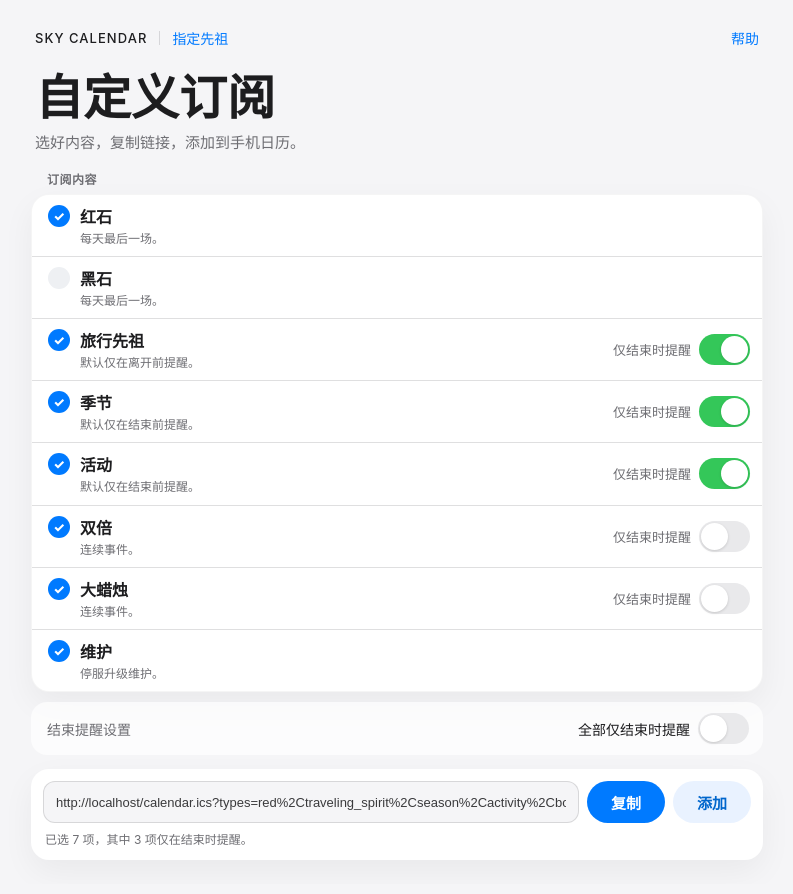
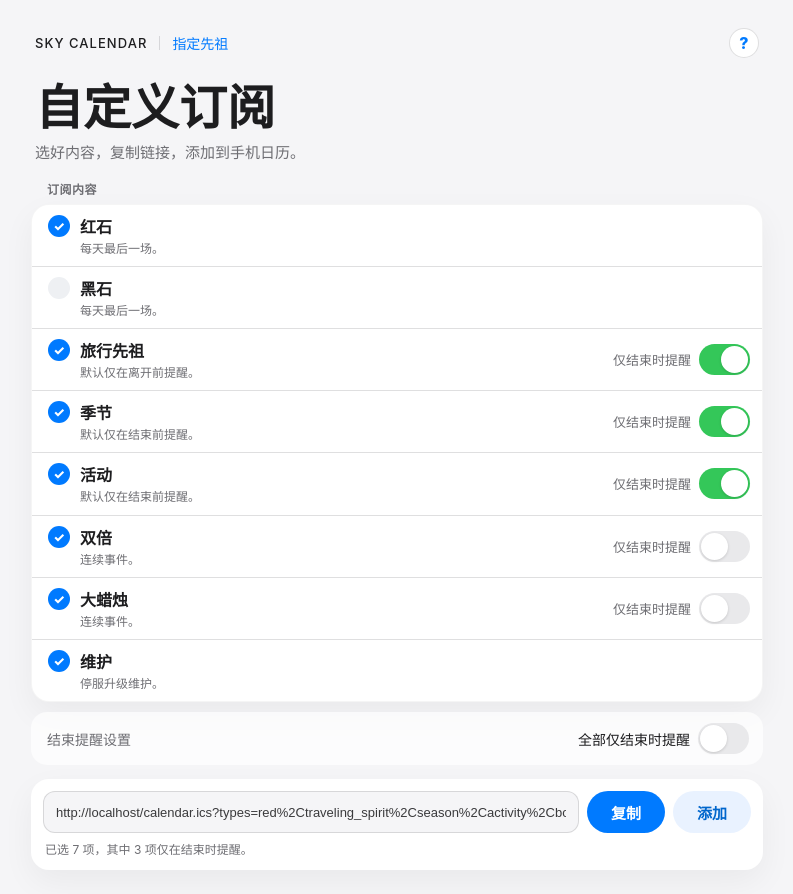
Before and after one commit to mosyoyo/mo-sky-stones, a website: page subscribe.html in a window 1280 px wide. Shown: the whole page, without its empty margins (243-1036 px from the left). Drawn offline with Linux system fonts and the light colour scheme.

Commit message:
fix: align help navigation UI

```diff
--- a/subscribe.html
+++ b/subscribe.html
@@ -35,7 +35,8 @@
     .nav-left { display: flex; align-items: center; min-width: 0; gap: 12px; }
     .brand-link { color: var(--text); text-decoration: none; font-size: 13px; font-weight: 500; letter-spacing: .08em; white-space: nowrap; }
     .nav-divider { width: 1px; height: 14px; background: var(--line); flex: 0 0 auto; }
-    .nav-action, .nav-help { color: var(--blue); text-decoration: none; font-size: 14px; font-weight: 400; white-space: nowrap; }
+    .nav-action { color: var(--blue); text-decoration: none; font-size: 14px; font-weight: 400; white-space: nowrap; }
+    .help-button { display: grid; place-items: center; width: 30px; height: 30px; border: 1px solid var(--line); border-radius: 50%; background: #fff; color: var(--blue); text-decoration: none; font-size: 16px; font-weight: 800; }
     header { padding: 6px 4px 16px; }
     h1 { margin: 0; font-size: clamp(30px, 7vw, 48px); line-height: 1.08; letter-spacing: 0; font-weight: 760; }
     .lead { margin: 8px 0 0; color: var(--muted); font-size: 15px; line-height: 1.45; }
@@ -116,7 +117,7 @@
         <span class="nav-divider" aria-hidden="true"></span>
         <a class="nav-action" href="/spirits">指定先祖</a>
       </div>
-      <a class="nav-help" href="/help">帮助</a>
+      <a class="help-button" href="/help" aria-label="使用帮助" title="使用帮助">?</a>
     </nav>
     <header>
       <h1>自定义订阅</h1>
```
Also changed, not shown: help.html (+3 -3 lines), spirits.html (+3 -2 lines).
